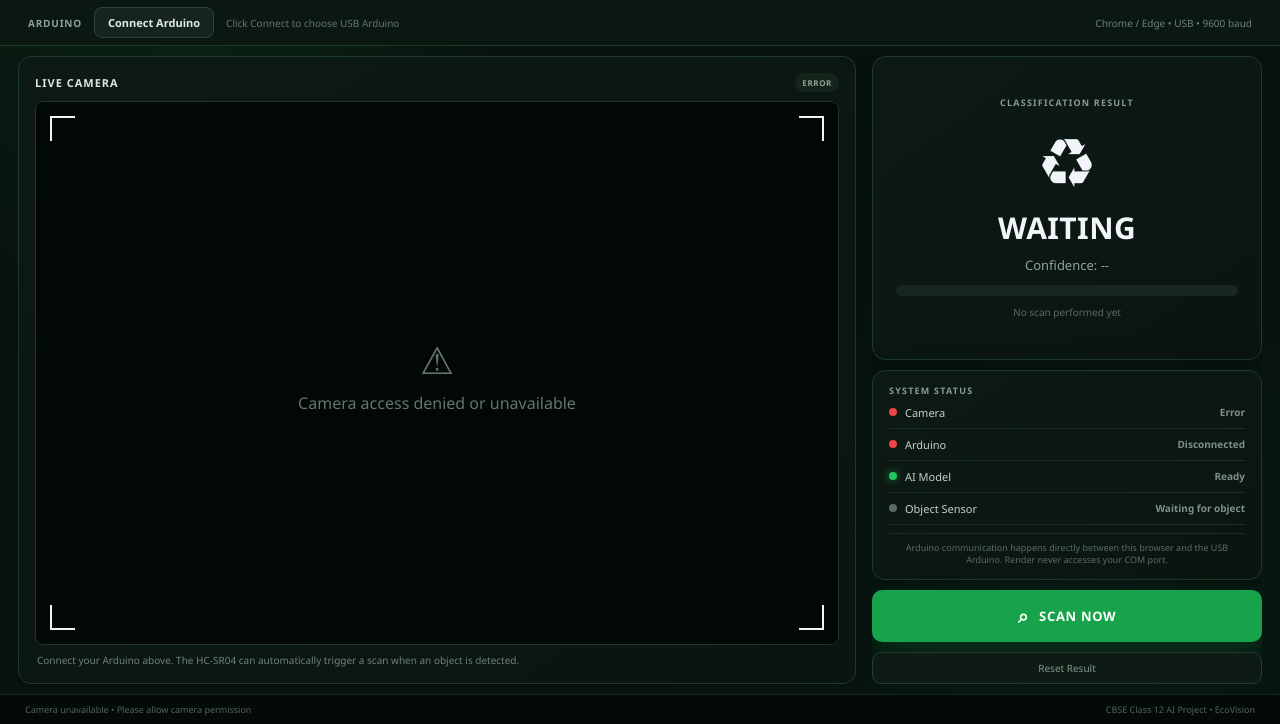
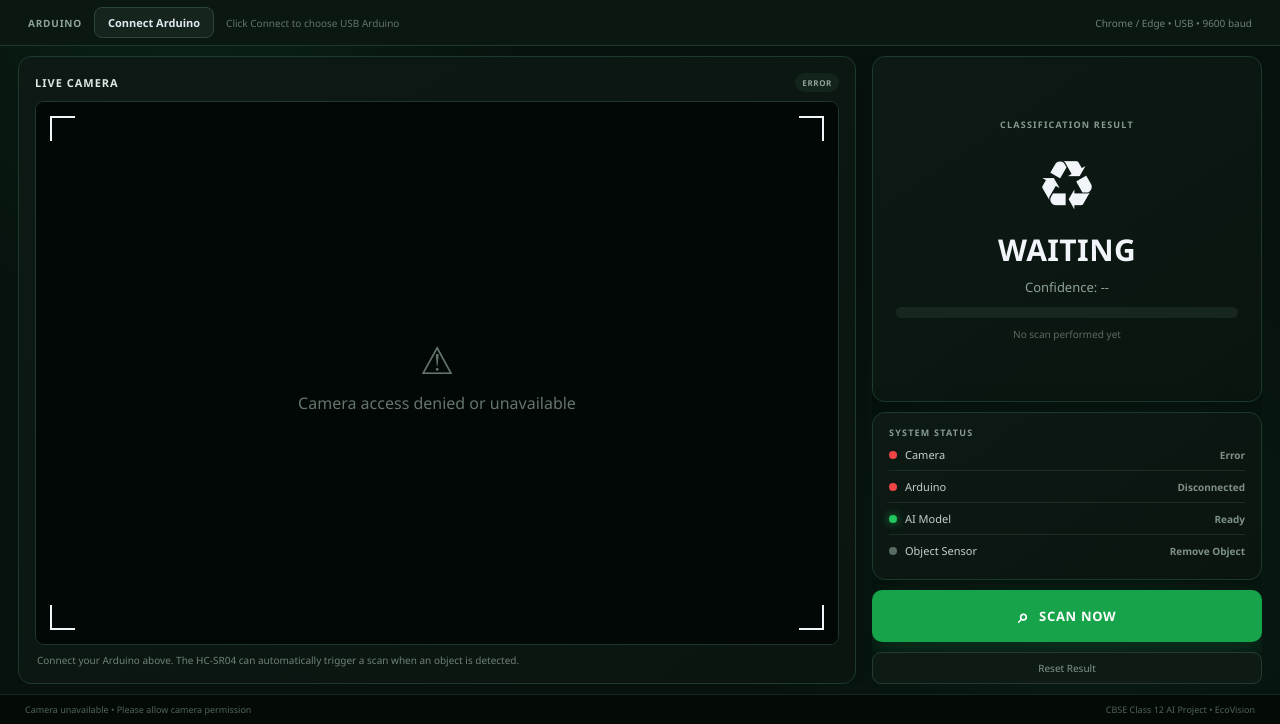
Before and after one commit to pptshems/EcoVision, a Flask app: page / in a window 1280 px wide. Shown: the part 76-800 px from the top of the page. Run offline with Flask 3, Linux system fonts and the light colour scheme.

Commit message:
Add files via upload

```diff
--- a/static/script.js
+++ b/static/script.js
@@ -387,15 +387,15 @@ async function performScan(automatic = false) {
         }
 
         awaitingRemoval = Boolean(serialPort);
-        if (objectStatus) objectStatus.textContent = sent ? "Result sent to Arduino" : "Classification complete";
-        setDot(objectDot, sent ? "online" : "warning");
+        if (objectStatus) objectStatus.textContent = "Remove Object";
+        setDot(objectDot, "warning");
 
         if (sent) {
-            footerMessage.textContent = "Classification complete • Arduino received the result • Remove the object";
+            footerMessage.textContent = "Classification complete • Remove the object";
         } else if (!isMobile && !serialPort) {
-            footerMessage.textContent = "Classification complete • Connect an Arduino to control the sorter";
+            footerMessage.textContent = "Classification complete • Remove the object";
         } else {
-            footerMessage.textContent = "Classification complete • Ready for another scan";
+            footerMessage.textContent = "Classification complete • Remove the object";
         }
     } catch (error) {
         clearInterval(animationTimer);
--- a/static/style.css
+++ b/static/style.css
@@ -355,16 +355,7 @@ footer {
     margin-left: auto;
 }
 
-.serial-help {
-    margin-top: 8px;
-    padding-top: 8px;
-    border-top: 1px solid rgba(35, 58, 45, 0.65);
-    color: #596d62;
-    font-size: 9px;
-    line-height: 1.35;
-    text-align: center;
-}
 
 @media (max-width: 700px) {
-    .serial-note, .serial-help { display: none !important; }
+    .serial-note { display: none !important; }
 }
--- a/templates/index.html
+++ b/templates/index.html
@@ -135,10 +135,9 @@
                         <span id="objectDot" class="dot"></span>
                         Object Sensor
                     </span>
-                    <strong id="objectStatus">Waiting for object</strong>
+                    <strong id="objectStatus">Remove Object</strong>
                 </div>
 
-                <div class="serial-help">Arduino communication happens directly between this browser and the USB Arduino. Render never accesses your COM port.</div>
             </section>
 
             <button id="scanButton" class="scan-button">
```
